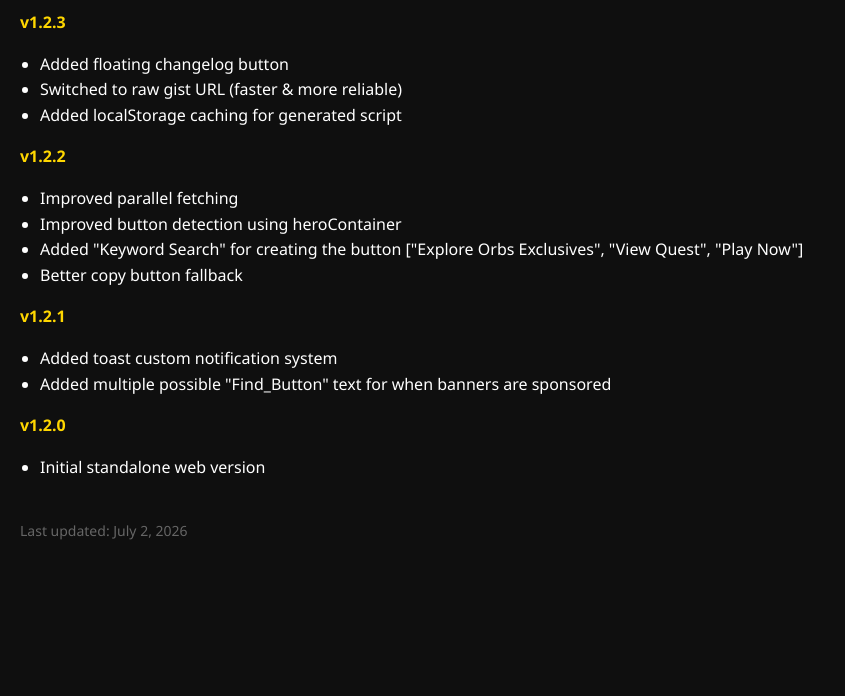
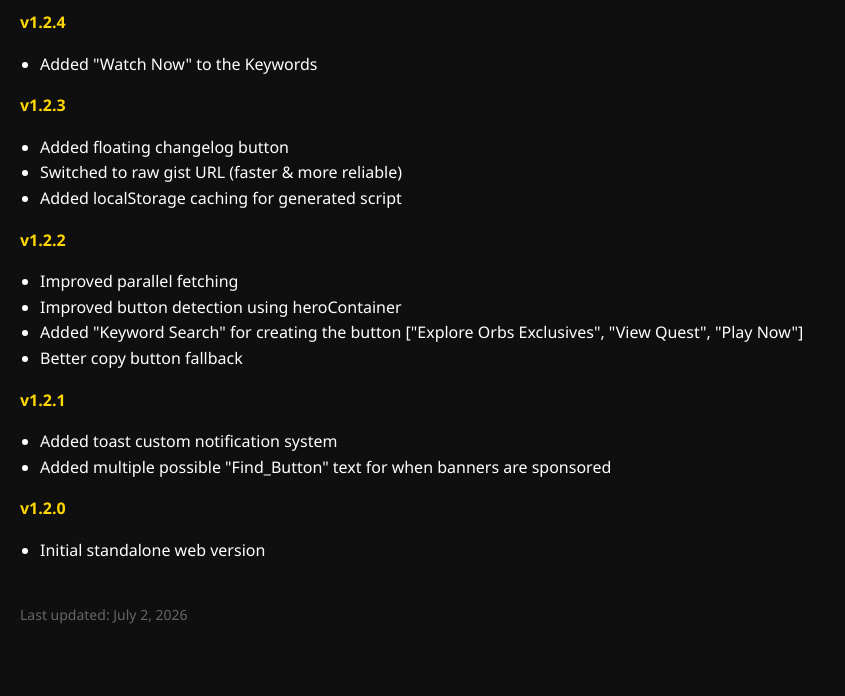
Before and after one commit to cunny-cf/QuestGrabber, a plain HTML site: page docs/changelog.html in a window 1280 px wide. Shown: the part 104-800 px from the top of the page, without its empty margins (0-845 px from the left). Drawn offline with Linux system fonts and the light colour scheme.

Commit message:
Update changelog to version 1.2.4

```diff
--- a/docs/changelog.html
+++ b/docs/changelog.html
@@ -38,6 +38,11 @@
 <body>
     <h1>Quest Grabber Changelog</h1>
 
+    <p class="version">v1.2.4</p>
+    <ul>
+        <li>Added "Watch Now" to the Keywords</li>
+    </ul>
+
     <p class="version">v1.2.3</p>
     <ul>
         <li>Added floating changelog button</li>
```
